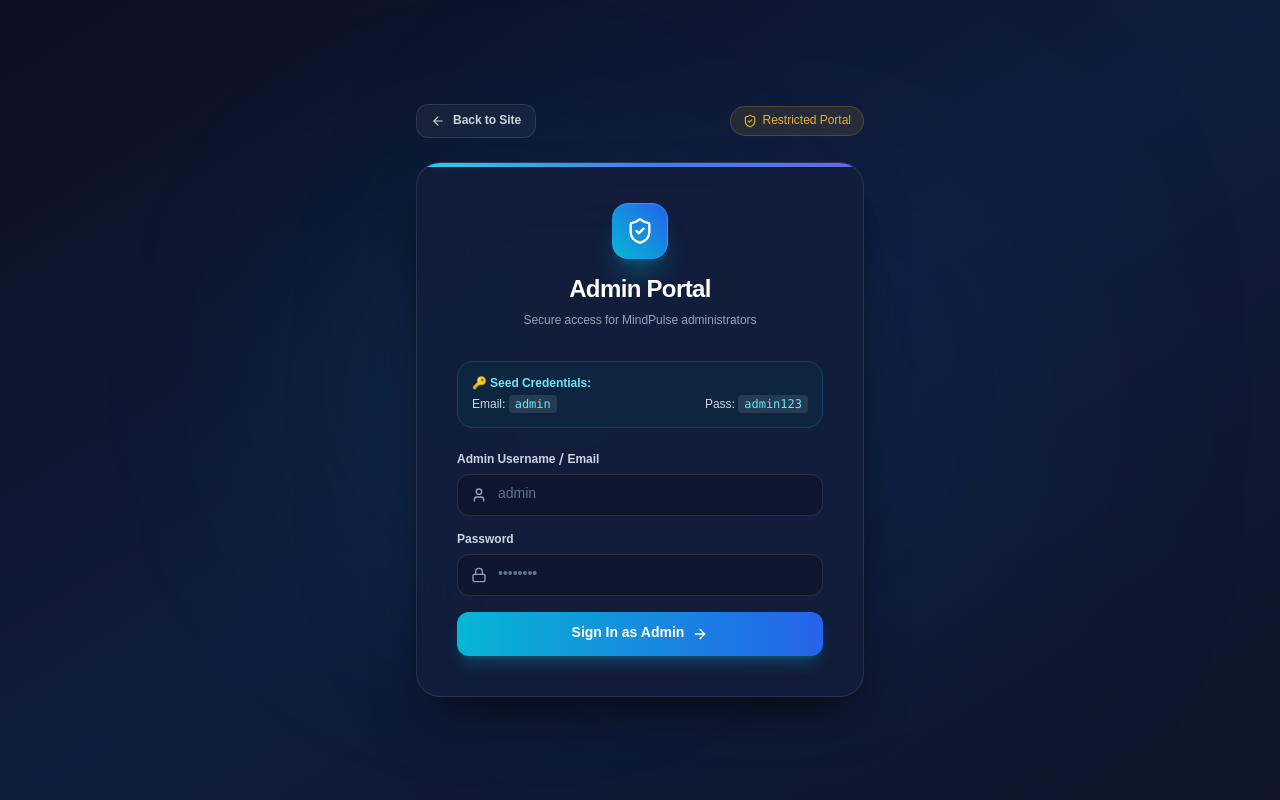
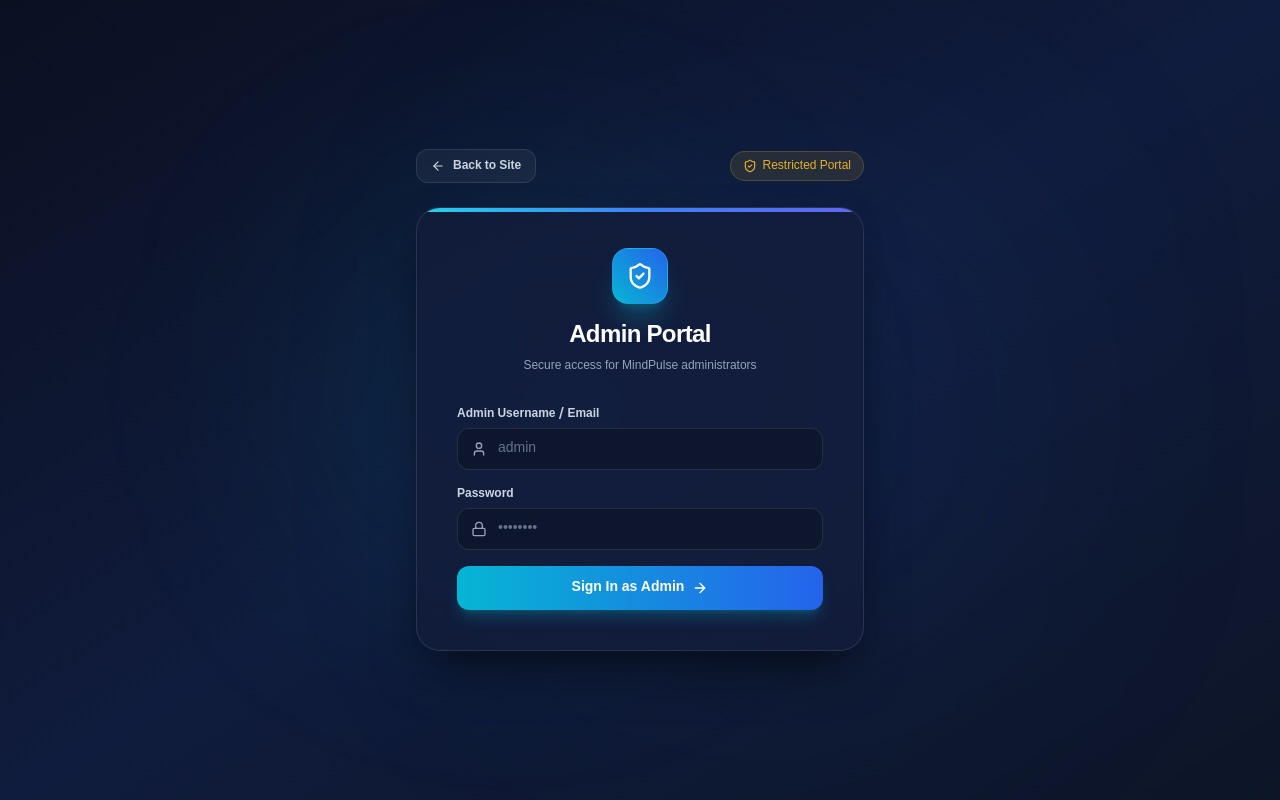
Before and after one commit to White-Devil388/MindPulse, a React (Vite) app in the folder front-end/: page /admin/login in a window 1280 px wide. Built offline with nearby package versions, Linux system fonts and the light colour scheme; no server answers.

Commit message:
security(admin): remove exposed seed credentials box from Admin Login UI

```diff
--- a/front-end/src/pages/admin/AdminLogin.jsx
+++ b/front-end/src/pages/admin/AdminLogin.jsx
@@ -69,15 +69,6 @@ export default function AdminLogin() {
             </p>
           </div>
 
-          {/* Quick seed info helper */}
-          <div className="mb-6 p-3.5 rounded-2xl bg-cyan-950/40 border border-cyan-500/20 text-xs text-cyan-200/90">
-            <span className="font-bold text-cyan-300 block mb-1">🔑 Seed Credentials:</span>
-            <div className="flex justify-between items-center text-slate-300">
-              <span>Email: <code className="text-cyan-300 bg-white/10 px-1.5 py-0.5 rounded">admin</code></span>
-              <span>Pass: <code className="text-cyan-300 bg-white/10 px-1.5 py-0.5 rounded">admin123</code></span>
-            </div>
-          </div>
-
           {error && (
             <div className="mb-5 p-3 rounded-xl bg-red-950/50 border border-red-500/40 text-red-200 text-xs flex items-center gap-2">
               <AlertCircle className="w-4 h-4 shrink-0 text-red-400" />
```
